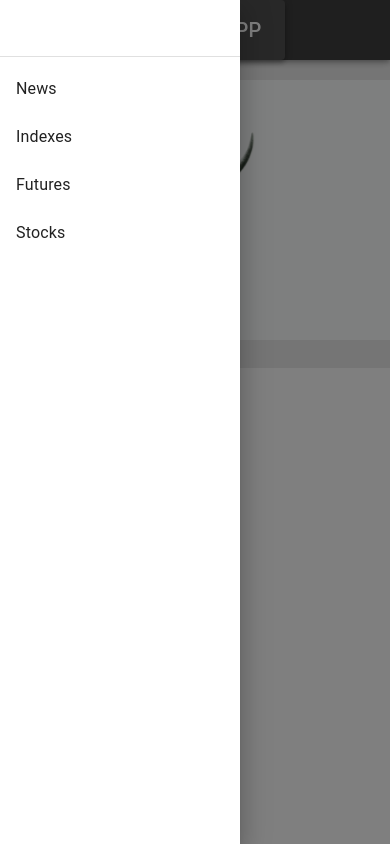
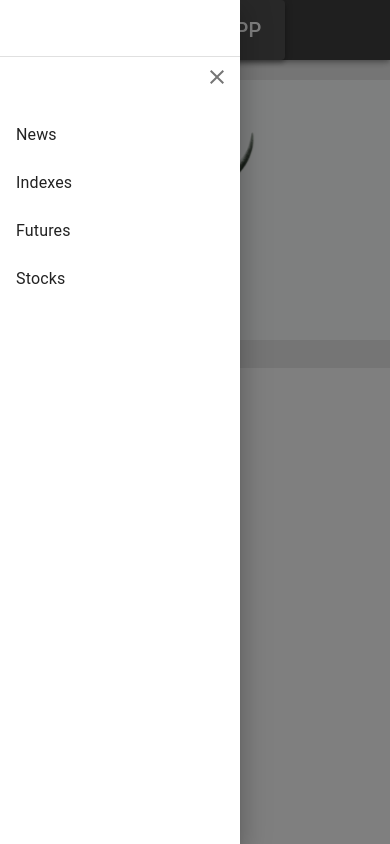
Before and after one commit to samouchka1/marketApp, a React (Create React App) app: page / in a window 390 px wide. Both pictures are taken after a click on the button "open drawer". Shown: the top 844 px of the page. Built offline with nearby package versions, Linux system fonts and the light colour scheme.

Commit message:
edits to grid items' width on mobile

```diff
--- a/src/App.js
+++ b/src/App.js
@@ -16,6 +16,7 @@ import {
 } from '@mui/material';
 import ShowChartIcon from '@mui/icons-material/ShowChart';
 import MenuIcon from '@mui/icons-material/Menu';
+import CloseIcon from '@mui/icons-material/Close';
 import IndexCharts from './components/IndexCharts';
 import FutureCharts from './components/FutureCharts';
 import StockCharts from './components/StockCharts';
@@ -36,12 +37,12 @@ const titleAreaStyles = {
 
 const drawerWidth = 240;
 
-
-const App = (props) => {
+          //props
+const App = () => {
 
 
-  const { window } = props;
-  const [mobileOpen, setMobileOpen] = React.useState(false);
+  // const { window } = props;
+  const [mobileOpen, setMobileOpen] = useState(false);
 
   const handleDrawerToggle = () => {
     setMobileOpen(!mobileOpen);
@@ -53,10 +54,16 @@ const App = (props) => {
     <div>
       <Toolbar />
       <Divider />
+      <IconButton onClick={handleDrawerToggle}
+        sx={{display: {md: 'none', xs: 'block'},
+        position: 'relative', left: '82%'}}
+      >
+        <CloseIcon />
+      </IconButton>
       <List>
         {['News', 'Indexes', 'Futures', 'Stocks'].map((text) => (
           <ListItem key={text} disablePadding>
-            <ListItemButton onClick={()=> {setSection(text); handleDrawerToggle();} }
+            <ListItemButton onClick={()=> setSection(text)}
               className={section === text ? 'Mui-selected' : undefined}
             >
               <ListItemText primary={text} />
@@ -67,7 +74,7 @@ const App = (props) => {
     </div>
   );
 
-  const container = window !== undefined ? () => window().document.body : undefined;
+  // const container = window !== undefined ? () => window().document.body : undefined;
 
   return (
     <Box sx={{ display: 'flex' }}>
@@ -106,7 +113,7 @@ const App = (props) => {
         sx={{ width: { sm: drawerWidth }, flexShrink: { sm: 0 } }}
       >
         <Drawer
-          container={container}
+          // container={container}
           variant="temporary"
           open={mobileOpen}
           onClose={handleDrawerToggle}
@@ -136,7 +143,8 @@ const App = (props) => {
         sx={{
           flexGrow: 1, p: 3,
           width: { sm: `calc(100% - ${drawerWidth}px)` },
-          backgroundColor: '#dadada80'
+          backgroundColor: '#dadada80',
+          // margin: '1rem 0'
         }}
       >
         <Toolbar /> {/* respects header space */}
--- a/src/components/FutureCharts.js
+++ b/src/components/FutureCharts.js
@@ -59,7 +59,7 @@ const FutureCharts = () => {
         <Fade cascade damping={0.15}>
             <Grid container sx={gridStyle}>
                 {futures.map((future) => (
-                    <Grid item xs={8} md={3} key={future}>
+                    <Grid item xs={8} md={3} key={future} sx={{maxWidth: '90%', flexGrow: 1}}>
                         <Paper elevation="4" sx={{textAlign: 'center'}}>
                             <Line options={options} data={future}/>
                             <Typography sx={chartTitleStyles} noWrap>
--- a/src/components/IndexCharts.js
+++ b/src/components/IndexCharts.js
@@ -59,7 +59,7 @@ const IndexCharts = () => {
         <Fade cascade damping={0.15}>
             <Grid container sx={gridStyle}>
                 {indexes.map((index) => (
-                    <Grid item xs={8} md={3} key={index}>
+                    <Grid item xs={8} md={3} key={index} sx={{maxWidth: '90%', flexGrow: 1}}>
                         <Paper elevation="4" sx={{textAlign: 'center'}}>
                             <Line options={options} data={index}/>
                             <Typography sx={chartTitleStyles} noWrap>
--- a/src/components/StockCharts.js
+++ b/src/components/StockCharts.js
@@ -60,7 +60,7 @@ const StockCharts = () => {
             <Grid container sx={gridStyle}>
                 {stocks.map((stock) => (
 
-                    <Grid item xs={8} md={3} key={stock}>
+                    <Grid item xs={8} md={3} key={stock} sx={{maxWidth: '90%', flexGrow: 1}}>
                         <Paper elevation="4" sx={{textAlign: 'center'}}>
                             <Line options={options} data={stock} />
                             <Typography sx={chartTitleStyles} noWrap>
```
